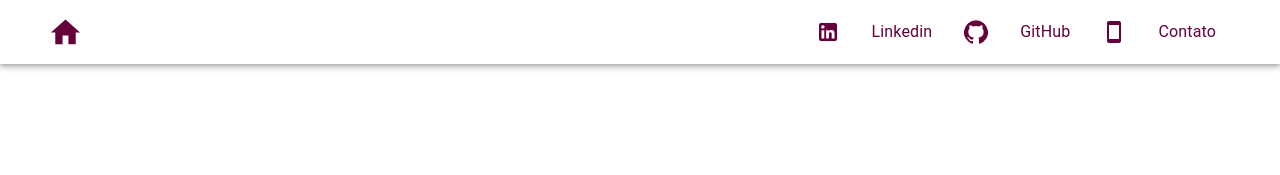
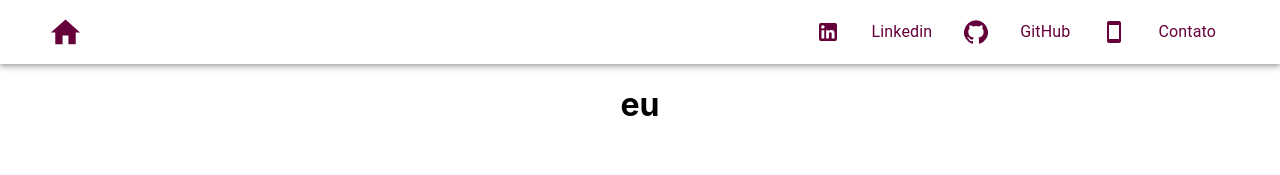
Before and after one commit to HarrisonSanches/portifolio, a React (Create React App) app: page /aboutme in a window 1280 px wide. Shown: the top 175 px of the page. Built offline with nearby package versions, Linux system fonts and the light colour scheme.

Commit message:
initial - page aboutMe

```diff
--- /dev/null
+++ b/src/pages/aboutMe/index.tsx
@@ -0,0 +1,7 @@
+export default function AboutMe() {
+  return (
+    <>
+      <h1>eu </h1>
+    </>
+  );
+}
--- a/src/pages/graduation/index.tsx
+++ b/src/pages/graduation/index.tsx
@@ -1,7 +1,6 @@
 import { useState } from "react";
 import { motion, AnimateSharedLayout, AnimatePresence } from "framer-motion";
 import "./style.css";
-import { Navbartop } from "../../components/navbartop/navbartest";
 
 export default function Graduation() {
   return (
--- a/src/pages/home/index.tsx
+++ b/src/pages/home/index.tsx
@@ -1,8 +1,6 @@
 import "./style.css";
-
 import styled from "styled-components";
 import { motion } from "framer-motion";
-import { Navbartop } from "../../components/navbartop/navbartest";
 import { Link } from "react-router-dom";
 
 const Box = styled(motion.div)``;
--- a/src/pages/mainPage/index.tsx
+++ b/src/pages/mainPage/index.tsx
@@ -1,12 +1,9 @@
-import { Navbartop } from "../../components/navbartop/navbartest";
 import { IconButton } from "@material-ui/core";
 import styled from "styled-components";
 import { motion } from "framer-motion";
 import SentimentVerySatisfiedOutlinedIcon from "@material-ui/icons/SentimentVerySatisfiedOutlined";
 import SchoolOutlinedIcon from "@material-ui/icons/SchoolOutlined";
 import CodeOutlinedIcon from "@material-ui/icons/CodeOutlined";
-import AOS from "aos";
-import { useEffect } from "react";
 
 export default function MainPage() {
   return (
--- a/src/routes.tsx
+++ b/src/routes.tsx
@@ -5,6 +5,7 @@ import MainPage from "./pages/mainPage";
 import { AnimatePresence } from "framer-motion";
 import { BrowserRouter as Router, Switch, Route } from "react-router-dom";
 import { Navbartop } from "./components/navbartop/navbartest";
+import AboutMe from "./pages/aboutMe";
 
 // DEFININDO AS ROTAS
 // Também tenho as funções para chamar as páginas
@@ -18,6 +19,7 @@ const Rotas = () => {
             <Navbartop />
             <AnimatePresence exitBeforeEnter initial={true}>
               <Switch location={location} key={location.pathname}>
+                <Route component={AboutMe} path="/aboutme" exact />
                 <Route component={Graduation} path="/graduation" exact />
                 <Route component={MainPage} path="/main" exact />
                 <Route component={Home} path="/" exact />
```
